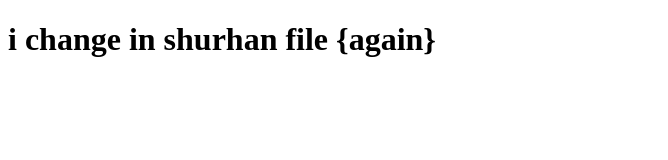
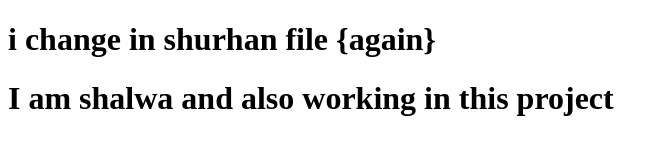
Before and after one commit to KomalKath/practice, a plain HTML site: page shruhan.html in a window 1280 px wide. Shown: the whole page, without its empty margins (0-668 px from the left). Drawn offline with Linux system fonts and the light colour scheme.

Commit message:
Update shruhan.html
I accpected

```diff
--- a/shruhan.html
+++ b/shruhan.html
@@ -7,5 +7,6 @@
 </head>
 <body>
     <h1>i change in shurhan file {again}</h1>
+<h1> I am shalwa and also working in this project</h1>
 </body>
 </html>
```
